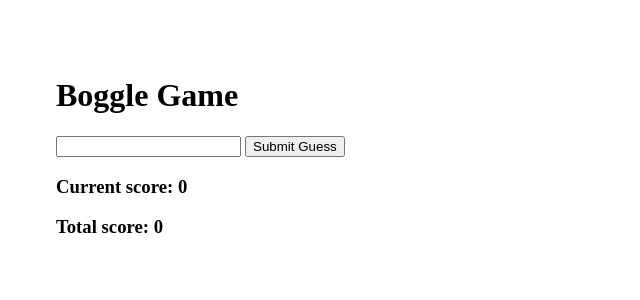
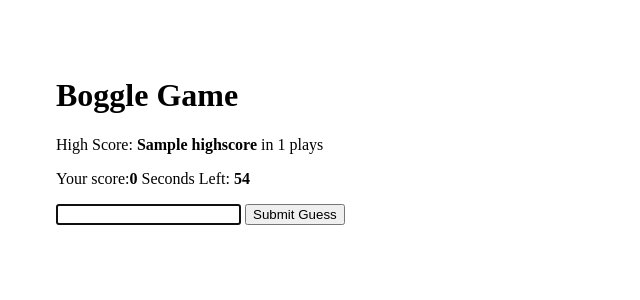
Before and after one commit to haikubandit/boggleGame, a Flask app: template templates/base.html in a window 1280 px wide. Shown: the top 300 px of the page, without its empty margins (0-640 px from the left). Run offline with Flask 2, Linux system fonts and the light colour scheme; the template is opened without the code that fills it: most values are stand-ins (such as "Sample title", 1, 10 or a date in 2020); parts of the project's set-up code (start-up, migrations or seed data) failed here and were passed over.

Commit message:
refactored with OOP and timer

```diff
--- a/app.py
+++ b/app.py
@@ -19,15 +19,20 @@ def home_page():
 
     board = boggle_game.make_board()
     session["board"] = board
+    highscore = session.get("highscore", 0)
+    play_count = session.get('play_count', 0)
+
     print(session["board"], flush=True)
-    return render_template("gameboard.html", board=board)
+    return render_template("gameboard.html", board=board,
+                            highscore=highscore,
+                            play_count=play_count)
 
 @app.route("/guess")
 def guess_page():
     """Refresh home page when checking for guess."""
     board = session["board"]
     guess = request.args["word"]
-    response = {"guess": boggle_game.check_valid_word(board,guess)}
+    response = {"result": boggle_game.check_valid_word(board,guess)}
 
     print(board, flush=True)
     print(guess, flush=True)
@@ -39,8 +44,14 @@ def guess_page():
 def gameover_page():
     """Gameover stats."""
 
-    data = request.json
-    session['play_count'] = session.get('play_count', 0) + 1
+    score = request.json["score"]
+    highscore = session.get("highscore", 0)
+    play_count = session.get('play_count', 0)
 
-    print(data, flush=True)
-    return jsonify(data)
+    session['play_count'] = play_count + 1
+    session['highscore'] = max(score, highscore)
+
+    print(score, flush=True)
+    print(highscore, flush=True)
+
+    return jsonify(newHighScore=score > highscore)
--- a/static/app.css
+++ b/static/app.css
@@ -31,10 +31,16 @@ form {
 	margin-top: 15px;
 }
 
-.valid {
-	color: green;
+.msg {
+	padding: 1em;
 }
 
-.invalid {
-	color: red;
+.msg.ok {
+	color: white;
+	background-color: green;
 }
+
+.msg.err {
+	color: white;
+	background-color: tomato;
+}
--- a/static/app.js
+++ b/static/app.js
@@ -1,70 +1,99 @@
-//
-//
-//
-//
-//
-//
-//
-//
-//
-let totalScore = 0;
+class BoggleGame {
+	/* make a new game at this DOM id */
 
-setTimeout(async function() {
-	$('button').prop('disabled', true);
-	response = await axios.post(`http://127.0.0.1:5000/gameover`, { playerScore: totalScore });
-}, 10000);
+	constructor(boardId, secs = 60) {
+		this.secs = secs; // game length
+		// this.showTimer();
 
-$('form').submit(async function getGuess(evt) {
-	evt.preventDefault();
+		this.score = 0;
+		this.words = new Set();
+		this.board = $('#' + boardId);
 
-	$guessInput = $("input[name='guess']").val();
-	response = await axios.get(`http://127.0.0.1:5000/guess`, {
-		params: {
-			word: $guessInput
-		}
-	});
+		// every 1000 msec, "tick"
+		this.timerID = setInterval(this.timer.bind(this), 1000);
 
-	generateHTMLResponse(response.data['guess']);
-	$('form').trigger('reset');
-
-	console.log(response);
-	console.log(response.data['guess']);
-	console.log($guessInput);
-});
-
-const generateHTMLResponse = response => {
-	//remove response if one exists
-	$('.response').children('p').remove();
-
-	//create response element
-	const answer = document.createElement('p');
-
-	// Set html based on response
-	if (response === 'ok') {
-		answer.innerHTML = 'You entered a valid word!';
-		answer.classList.add('valid');
-
-		//add to score if valid
-		calculateScore($guessInput);
-	} else if (response === 'not-word') {
-		answer.innerHTML = 'That is not a valid word.';
-		answer.classList.add('invalid');
-	} else {
-		answer.innerHTML = 'That word is not on the board!';
-		answer.classList.add('invalid');
+		$('.add-word', this.board).on('submit', this.handleSubmit.bind(this));
 	}
 
-	// display response on page
-	$('.response').append(answer);
-};
+	/* handle submission of word: if unique and valid, score & show */
 
-const calculateScore = word => {
-	let $current = $('.current-score');
-	let $total = $('.total-score');
+	async handleSubmit(evt) {
+		evt.preventDefault();
+		const $word = $('.word', this.board);
 
-	totalScore += word.length;
-	$current.text(`Current score: ${word.length}`);
-	$total.text(`Total score: ${totalScore}`);
+		let word = $word.val();
+		if (!word) return;
 
-	return totalScore;
-};
+		if (this.words.has(word)) {
+			this.showMessage(`Already found ${word}`, 'err');
+			return;
+		}
+
+		// check server for validity
+		const resp = await axios.get('/guess', { params: { word: word } });
+		if (resp.data.result === 'not-word') {
+			this.showMessage(`${word} is not a valid English word`, 'err');
+		} else if (resp.data.result === 'not-on-board') {
+			this.showMessage(`${word} is not a valid word on this board`, 'err');
+		} else {
+			this.showWord(word);
+			this.score += word.length;
+			this.showScore();
+			this.words.add(word);
+			this.showMessage(`Added: ${word}`, 'ok');
+		}
+
+		$word.val('').focus();
+	}
+
+	/* show word in list of words */
+
+	showWord(word) {
+		$('.words', this.board).append($('<li>', { text: word }));
+	}
+
+	/* show score in html */
+
+	showScore() {
+		$('.score', this.board).text(this.score);
+	}
+
+	/* show a status message */
+
+	showMessage(msg, cls) {
+		$('.msg', this.board).text(msg).removeClass().addClass(`msg ${cls}`);
+	}
+
+	/* Update timer in DOM */
+
+	showTimer() {
+		$('.timer', this.board).text(this.secs);
+	}
+
+	/* Tick: handle a second passing in game */
+
+	async timer() {
+		this.secs -= 1;
+		this.showTimer();
+
+		if (this.secs === 0) {
+			clearInterval(this.timerID);
+			await this.scoreGame();
+		}
+	}
+
+	/* end of game: score and update message. */
+
+	async scoreGame() {
+		$('.add-word', this.board).hide();
+		const resp = await axios.post('/gameover', { score: this.score });
+		console.log(resp.data.newHighScore);
+		if (resp.data.newHighScore) {
+			this.showMessage(`New record: ${this.score}`, 'ok');
+		} else {
+			this.showMessage(`Final score: ${this.score}`, 'ok');
+		}
+	}
+}
+
+let game = new BoggleGame('game', 60);
--- a/templates/base.html
+++ b/templates/base.html
@@ -11,20 +11,34 @@
 </head>
 <body>
     <h1>Boggle Game</h1>
-    <main id="gameboard">
+    <main id="game">
         {% block content %} {% endblock %}
-    </main>
-    <section id="guess">
-        <form action="/guess" method="post">
-            <input type="text" name="guess">
+        <p>High Score:
+            <b>{{ highscore }}</b>
+            in {{ play_count }} plays
+          </p>
+        <p>
+            Your score:<b class="score">0</b>
+            Seconds Left: <b class="timer"></b>
+        </p>
+        <form method="POST" class="add-word">
+            <input type="text" name="guess" class="word" autofocus>
             <button type="submit">Submit Guess</button>
         </form>
         <div class="response"></div>
-        <div class="score">
+
+        <p class="msg">
+          <!-- our JS will put messages here dynamically -->
+        </p>
+
+        <ul class="words">
+          <!-- our JS will words here as they score -->
+        </ul>
+    </main>
+        <!-- <div class="score">
             <h3 class="current-score">Current score: 0</h3>
             <h3 class="total-score">Total score: 0</h3>
-        </div>
-    </section>
+        </div> -->
 
 
     <script src="http://unpkg.com/jquery"></script>
```
